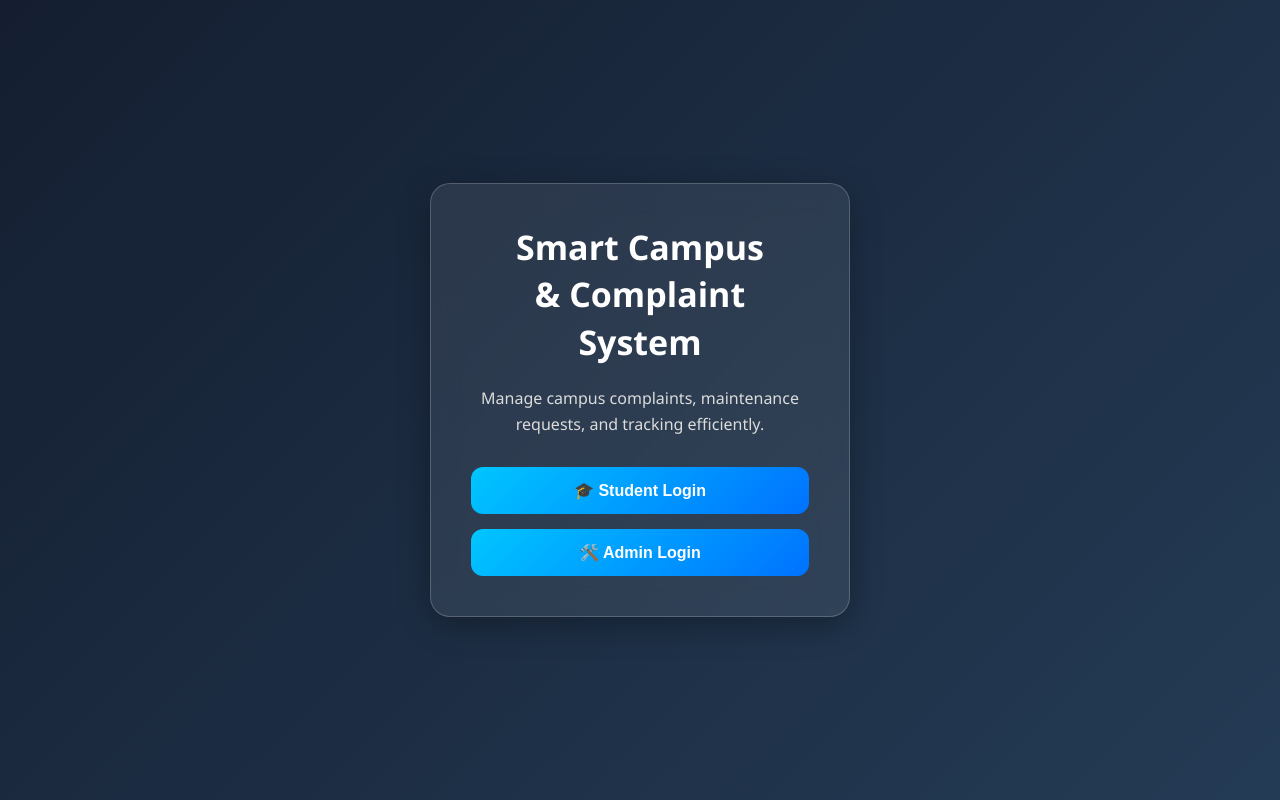
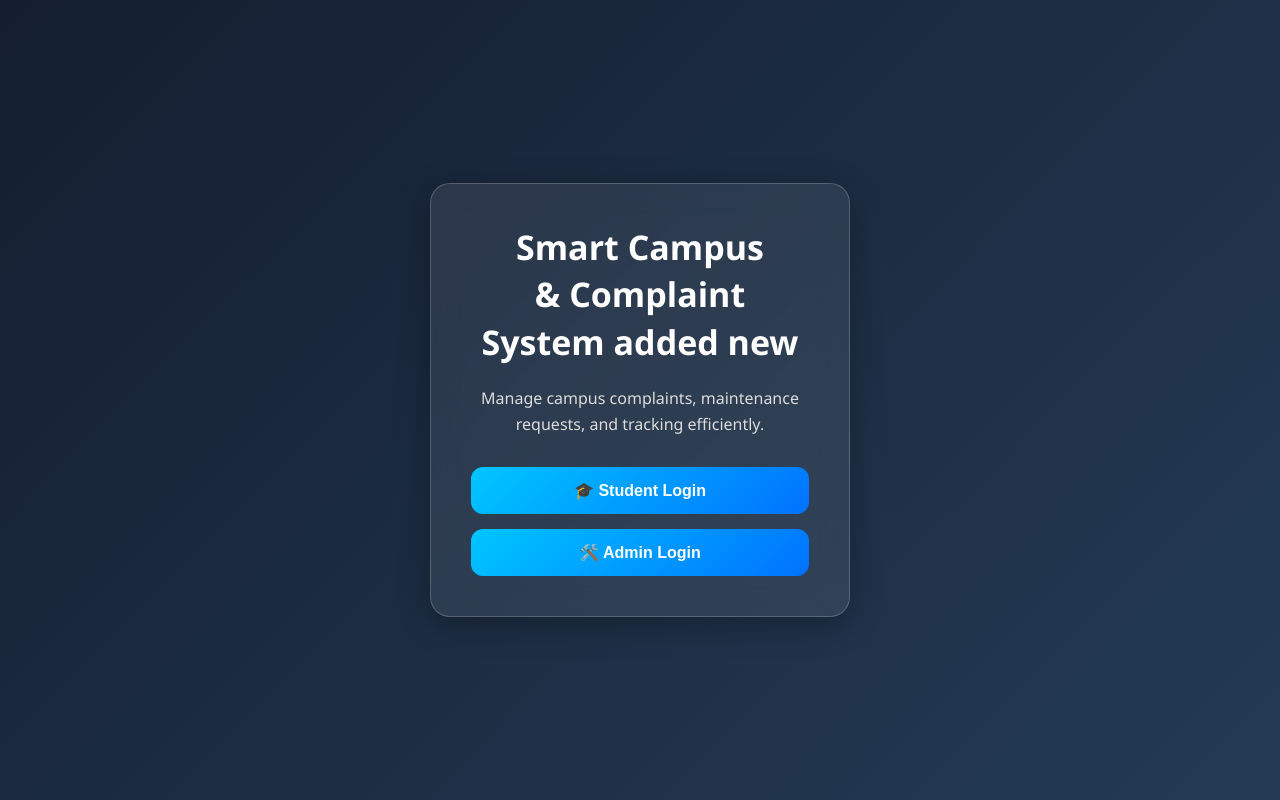
Before and after one commit to sushmithagk/smart-campus-system, a plain HTML site: page frontend/index.html in a window 1280 px wide. Drawn offline with Linux system fonts and the light colour scheme.

Commit message:
new changes

```diff
--- a/frontend/index.html
+++ b/frontend/index.html
@@ -17,7 +17,7 @@
 
         <h1>
             Smart Campus <br>
-            & Complaint System
+            & Complaint System added new
         </h1>
 
         <p class="subtitle">
```
